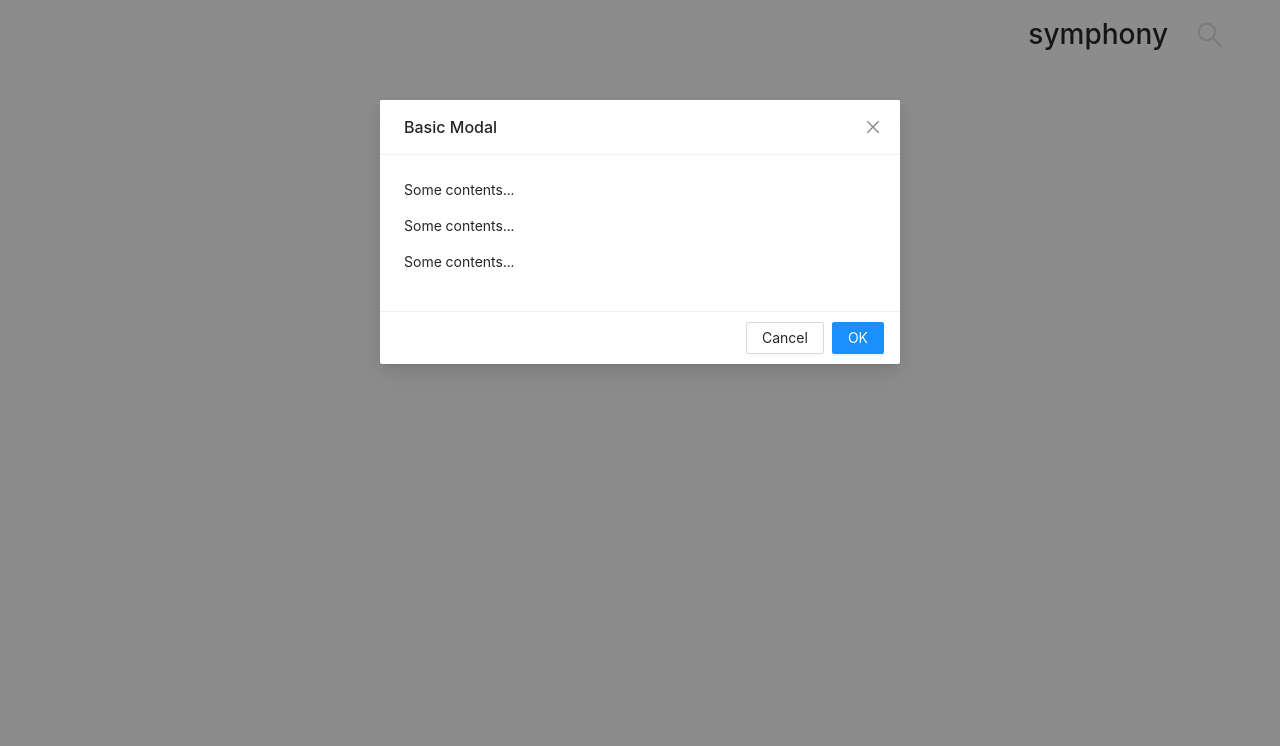
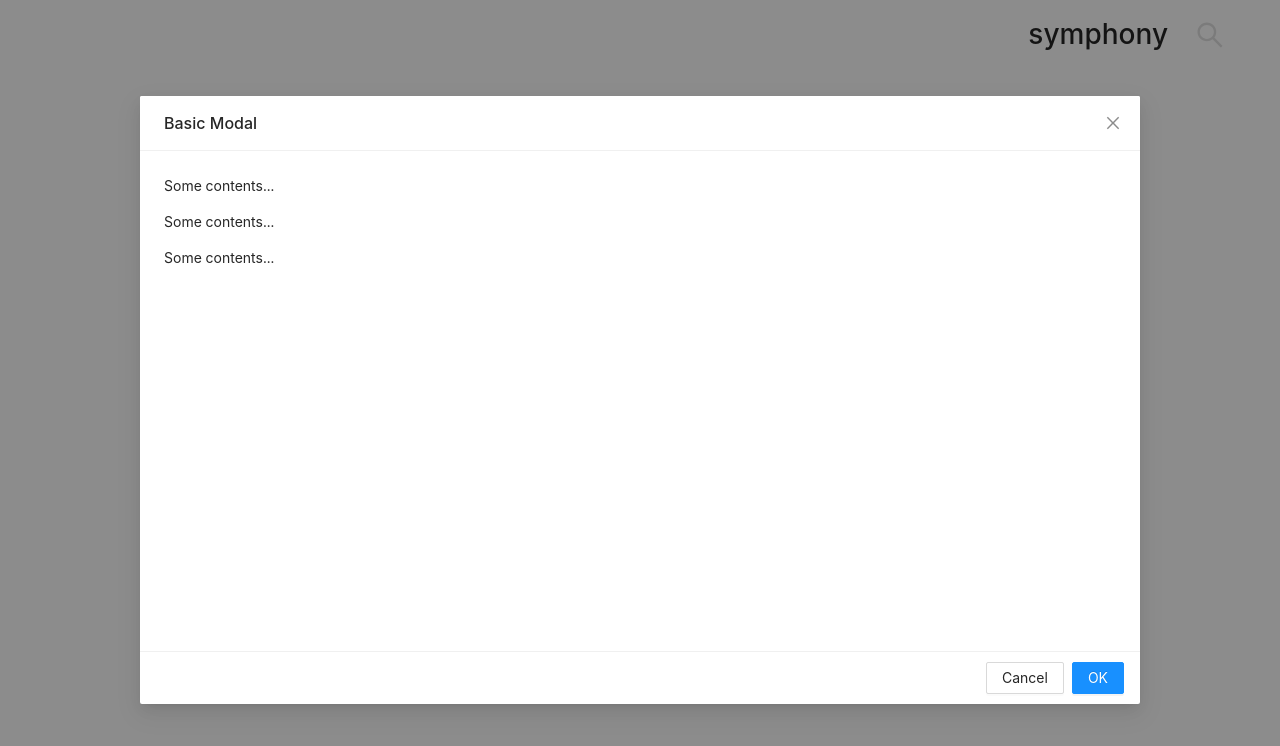
Before and after one commit to imanipaul/symphony, a React (Create React App) app: page / in a window 1280 px wide. Both pictures are taken after a click on the element "search". Shown: the top 746 px of the page. Built offline with nearby package versions, Linux system fonts and the light colour scheme.

Commit message:
Style modal height

```diff
--- a/src/App.js
+++ b/src/App.js
@@ -39,9 +39,12 @@ function App() {
       </Switch>
       <Modal
         title="Basic Modal"
+        centered
         visible={showModal}
         onOk={handleOk}
         onCancel={handleCancel}
+        width={1000}
+        bodyStyle={{ height: 500 }}
       >
         <p>Some contents...</p>
         <p>Some contents...</p>
--- a/src/App.scss
+++ b/src/App.scss
@@ -39,3 +39,7 @@ header {
     }
   }
 }
+
+.ant-modal-content {
+  // height: 500px;
+}
```
